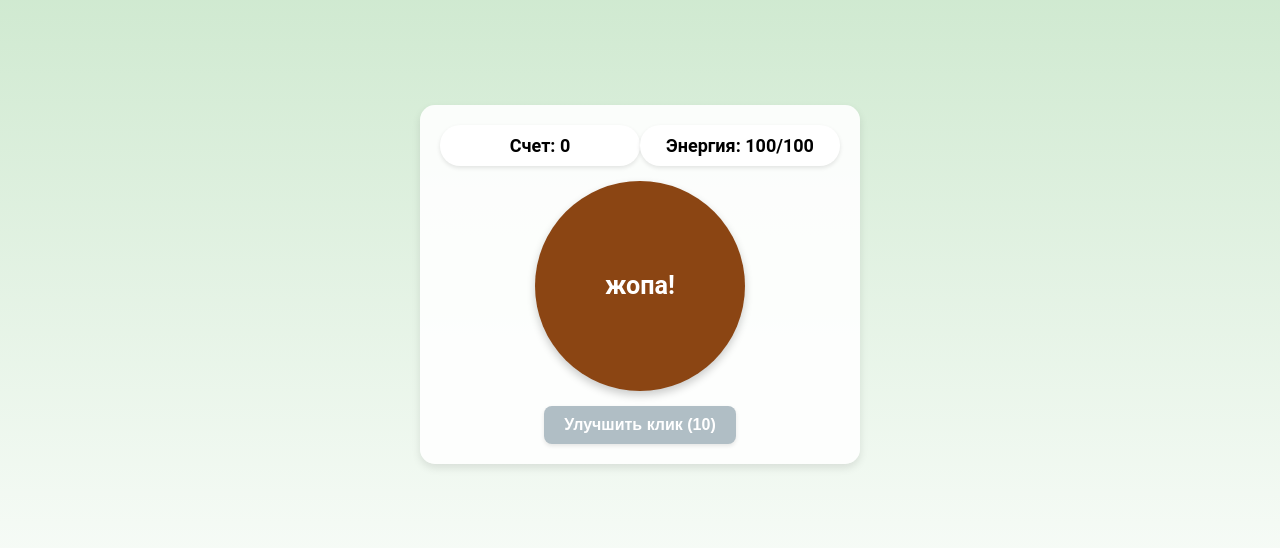
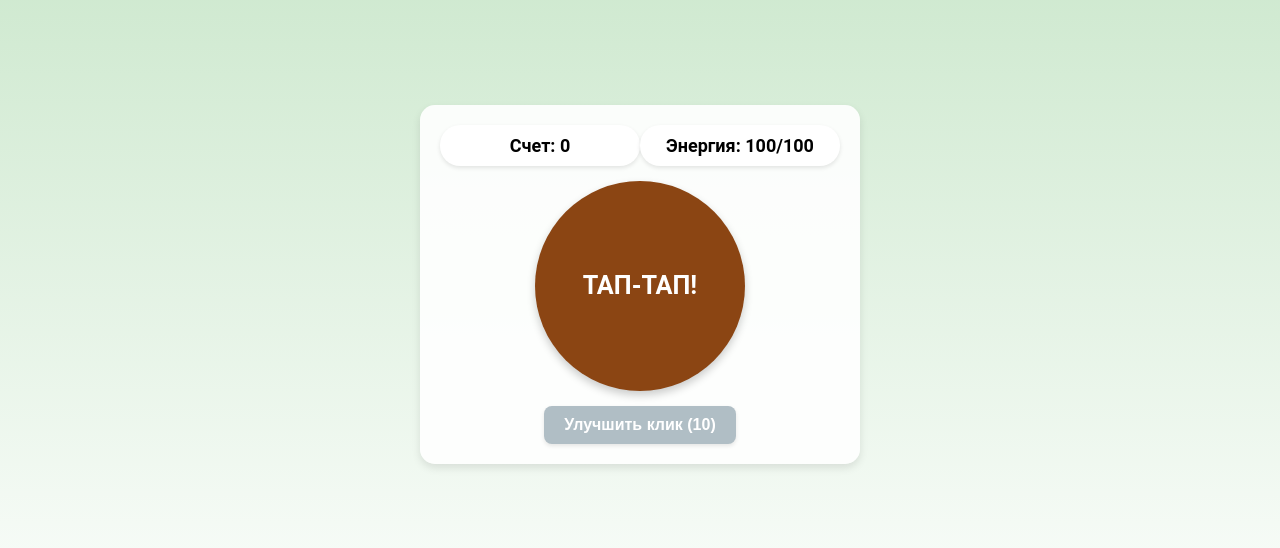
Before and after one commit to Zeburo-source/taptap, a plain HTML site: page index.html in a window 1280 px wide. Shown: the part 116-664 px from the top of the page. Drawn offline with Linux system fonts and the light colour scheme.

Commit message:
Update index.html

```diff
--- a/index.html
+++ b/index.html
@@ -13,7 +13,7 @@
             <div id="energy">Энергия: 100/100</div>
         </div>
         <div class="tap-area" id="tapArea">
-            <div class="tap-button" id="tapButton">жопа!</div>
+            <div class="tap-button" id="tapButton">ТАП-ТАП!</div>
         </div>
         <div class="upgrades">
             <button id="upgradeClick" disabled>Улучшить клик (10)</button>
```
